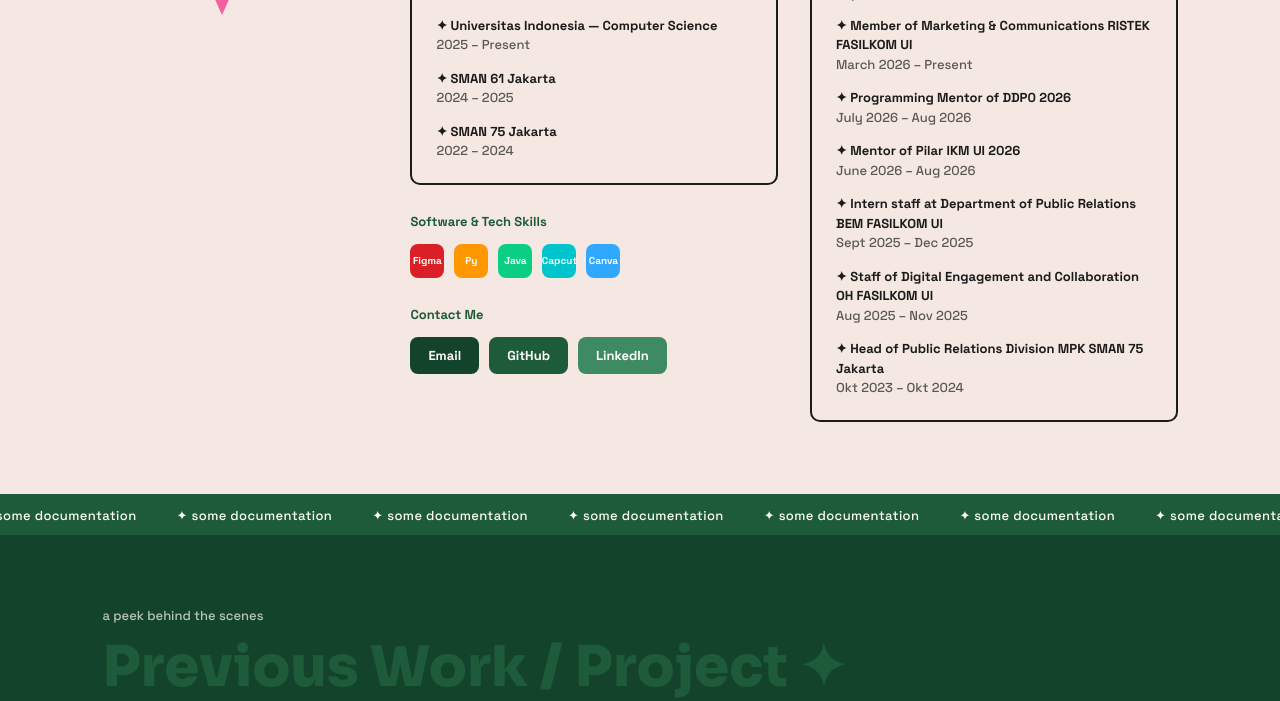
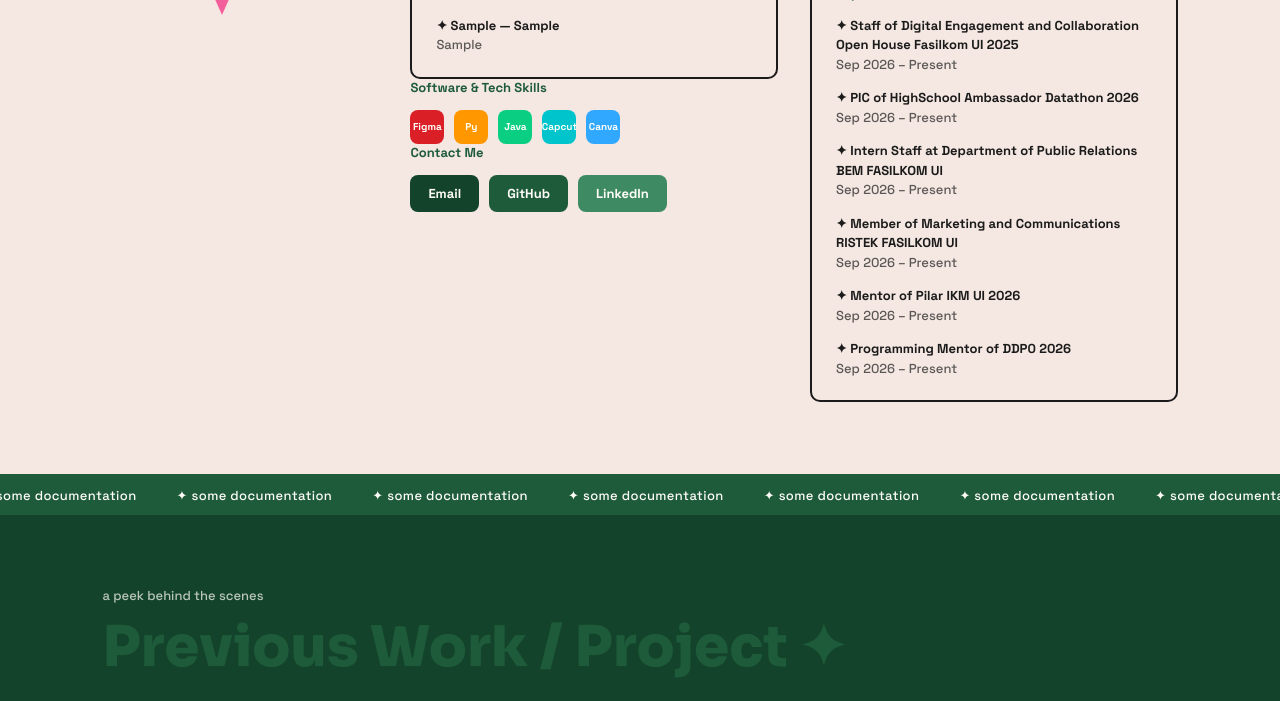
Before and after one commit to hafizanurulhidayah/myportofolio, a Django app: page / in a window 1280 px wide. Shown: the part 1030-1731 px from the top of the page. Run offline with Django 5.2, Linux system fonts and the light colour scheme; data comes from the database, SQL or seed files in the repository; tables that the repository leaves empty hold one stand-in row (values such as "Sample post").

Commit message:
fix: adjust css for experience n education using model

```diff
--- a/main/views.py
+++ b/main/views.py
@@ -5,16 +5,22 @@ from main.models import Education
 
 
 def show_main(request):
+    experience_list = Experience.objects.all()
+    education_list = Education.objects.all()
+
     context = {
         "name": "Hafiza Nurul Hidayah",
         "npm": "2506624101",
         "study_program": "S1 Ilmu Komputer",
         "bio": (
-           "Im currently pursuing a Computer Science degree at Universitas Indonesia "
-           "Actively exploring software engineering and collaborative tech initiatives. "
-           "Im always open to connecting and sharing insights on technology."
+            "Im currently pursuing a Computer Science degree at Universitas Indonesia "
+            "Actively exploring software engineering and collaborative tech initiatives. "
+            "Im always open to connecting and sharing insights on technology."
         ),
+        "experience_list": experience_list,
+        "education_list": education_list,
     }
+
     return render(request, "index.html", context)
 
 
@@ -24,6 +30,7 @@ def show_experience(request):
         "experience_list": Experience.objects.all(),
     }
     return render(request, "experience.html", context)
+
 
 def show_education(request):
     education_list = Education.objects.all()
--- a/templates/index.html
+++ b/templates/index.html
@@ -93,28 +93,32 @@
                     <a href="#more-details"class="cta-button mobile-only">Click here to see more detail</a>
 
                     <!-- Dua kotak berdampingan: Education & Experience -->
+                   <!-- Dua kolom: kiri = Education + Skills + Contact, kanan = Experience -->
         <div class="info-grid" id="more-details">
 
-                        <!-- Kolom kiri: Education (kotak) + Software Skills + Contact Me (tanpa border) -->
-                        <div class="info-col">
+            <!-- Kolom kiri -->
+            <div class="info-left">
+
+                <!-- Education -->
                 <div class="info-box">
                     <h4>Education</h4>
+
+                    {% for education in education_list %}
                         <div class="exp-item">
-                                    <div class="role">✦ Universitas Indonesia — Computer Science</div>
-                                    <div class="date">2025 – Present</div>
+                            <div class="role">
+                                ✦ {{ education.institution }} — {{ education.degree }}
                             </div>
-                                  <div class="exp-item">
-                                    <div class="role">✦ SMAN 61 Jakarta</div>
-                                    <div class="date">2024 – 2025</div>
-                                </div>
-                                <div class="exp-item">
-                                    <div class="role">✦ SMAN 75 Jakarta</div>
-                                    <div class="date">2022 – 2024</div>
+                            <div class="date">
+                                {{ education.year }}
                             </div>
                         </div>
+                    {% endfor %}
+                </div>
 
+                <!-- Software & Tech Skills -->
                 <div class="skills-block">
                     <h4>Software & Tech Skills</h4>
+
                     <div class="skills-row">
                         <div class="skill-badge" style="background:#DA1F26;">Figma</div>
                         <div class="skill-badge" style="background:#FF9800;">Py</div>
@@ -124,50 +128,61 @@
                     </div>
                 </div>
 
-                            <!-- contact buttons -->
+                <!-- Contact -->
                 <div class="contact-block">
                     <h4>Contact Me</h4>
+
                     <div class="contact-buttons">
-                                    <a href="mailto:hafiza.nurul@ui.ac.id" class="contact-btn contact-btn--dark">Email</a>
-                                    <a href="https://github.com/hafizanurulhidayah" class="contact-btn contact-btn--mid" target="_blank" rel="noopener">GitHub</a>
-                                    <a href="https://www.linkedin.com/in/hafizanurulhidayah" class="contact-btn contact-btn--light" target="_blank" rel="noopener">LinkedIn</a>
-                                </div>
-                            </div>
-                        </div>
+                        <a href="mailto:hafiza.nurul@ui.ac.id"
+                        class="contact-btn contact-btn--dark">
+                            Email
+                        </a>
 
-                        <!-- Kolom kanan: Experience (kotak) -->
-                        <div class="info-col">
-                            <div class="info-box">
-                                <h4>Experience</h4>
-                                <div class="exp-item">
-                                    <div class="role">✦ Member of Marketing & Communications RISTEK FASILKOM UI</div>
-                                    <div class="date">March 2026 – Present</div>
-                                </div>
-                                 <div class="exp-item">
-                                    <div class="role">✦ Programming Mentor of DDP0 2026</div>
-                                    <div class="date">July 2026 – Aug 2026</div>
-                                </div>
-                                <div class="exp-item">
-                                    <div class="role">✦ Mentor of Pilar IKM UI 2026</div>
-                                    <div class="date">June 2026 – Aug 2026</div>
-                                </div>
-                                <div class="exp-item">
-                                    <div class="role">✦ Intern staff at Department of Public Relations BEM FASILKOM UI</div>
-                                    <div class="date">Sept 2025 – Dec 2025</div>
-                                </div>
-                                <div class="exp-item">
-                                    <div class="role">✦ Staff of Digital Engagement and Collaboration OH FASILKOM UI</div>
-                                    <div class="date">Aug 2025 – Nov 2025</div>
-                                </div>
-                                <div class="exp-item">
-                                    <div class="role">✦ Head of Public Relations Division MPK SMAN 75 Jakarta</div>
-                                    <div class="date">Okt 2023 – Okt 2024</div>
-                                </div>
+                        <a href="https://github.com/hafizanurulhidayah"
+                        class="contact-btn contact-btn--mid"
+                        target="_blank"
+                        rel="noopener">
+                            GitHub
+                        </a>
+
+                        <a href="https://www.linkedin.com/in/hafizanurulhidayah"
+                        class="contact-btn contact-btn--light"
+                        target="_blank"
+                        rel="noopener">
+                            LinkedIn
+                        </a>
                     </div>
                 </div>
 
             </div>
+
+            <!-- Kolom kanan: Experience -->
+            <div class="info-box experience-box">
+
+                <h4>Experience</h4>
+
+                {% for experience in experience_list %}
+                    <div class="exp-item">
+
+                        <div class="role">
+                            ✦ {{ experience.title }}
                         </div>
+
+                        <div class="date">
+                            {{ experience.started_at|date:"M Y" }}
+                            –
+                            {% if experience.ended_at %}
+                                {{ experience.ended_at|date:"M Y" }}
+                            {% else %}
+                                Present
+                            {% endif %}
+                        </div>
+
+                    </div>
+                {% endfor %}
+
+            </div>
+
         </div>
                 </section>
 
```
Lines whose indentation alone changed are shown as unchanged.
